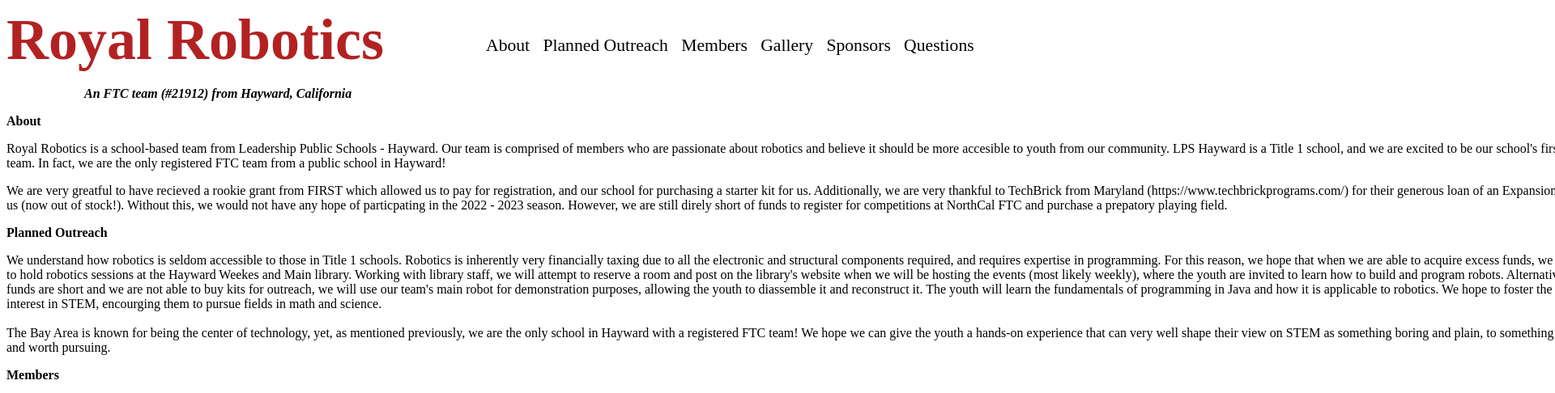
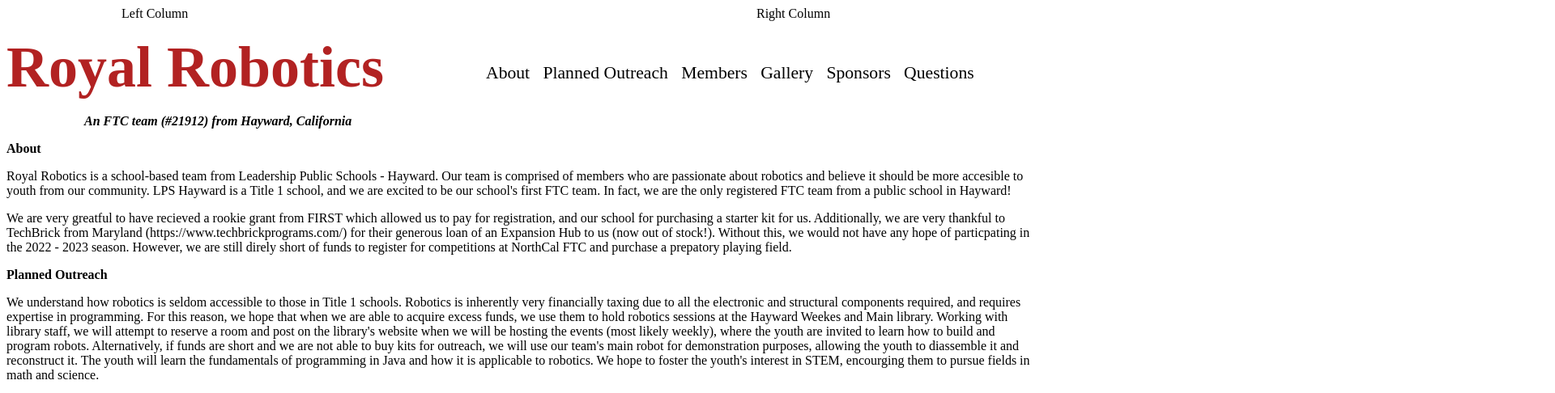
Before and after one commit to LPS-Robotics/LPS-Robotics.github.io, a plain HTML site: page index.html in a window 1280 px wide. Shown: the top 486 px of the page at 81% size, 1920 px wide, since content can reach past the window. Drawn offline with Linux system fonts and the light colour scheme.

Commit message:
Update index.html

```diff
--- a/index.html
+++ b/index.html
@@ -1,13 +1,14 @@
 <html>
 <head>
 	<meta charset="UTF-8" />
-	<meta content="width=device-width, initial-scale=1.0" name="viewport" />
-	<style type="text/css">body{
-            width:1980px;
-        }
-	</style>
 	<title>Royal Robotics FTC</title>
 </head>
+
+<div style="width: 980px; margin: 0 auto; overflow: hidden;">
+    <div style="float: left; width: 80%;">Left Column</div>
+    <div style="float: right; width: 20%;">Right Column</div>
+</div>
+
 <body class="vsc-initialized">
 <p><span style="color:#B22222;"><strong><span style="font-size:72px;">Royal Robotics&nbsp;&nbsp;&nbsp;&nbsp;&nbsp;&nbsp; </span></strong></span><span style="font-size:26px;"><sup>About&nbsp;&nbsp; Planned Outreach&nbsp;&nbsp; Members&nbsp;&nbsp; Gallery&nbsp;&nbsp; Sponsors &nbsp; Questions </sup>&nbsp; </span></p>
 
```
